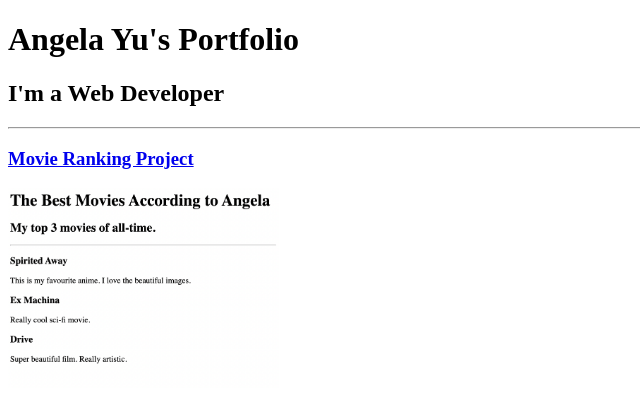
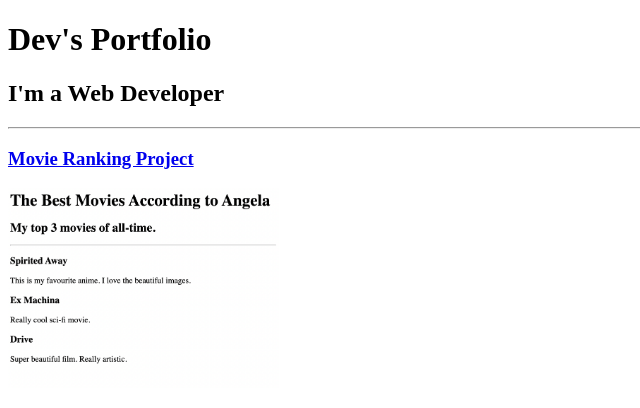
Before and after one commit to Dev-1404/html-portfolio, a plain HTML site: page solution.html in a window 1280 px wide. Shown: the top 408 px of the page, without its empty margins (0-640 px from the left). Drawn offline with Linux system fonts and the light colour scheme.

Commit message:
Update solution.html

```diff
--- a/solution.html
+++ b/solution.html
@@ -7,7 +7,7 @@
 </head>
 
 <body>
-  <h1>Angela Yu's Portfolio</h1>
+  <h1>Dev's Portfolio</h1>
   <h2>I'm a Web Developer</h2>
   <hr />
   <h3><a href="./public/movie-ranking.html">Movie Ranking Project</a></h3>
```
